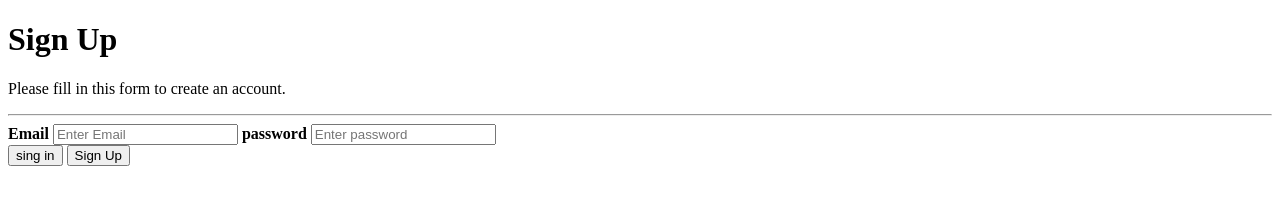
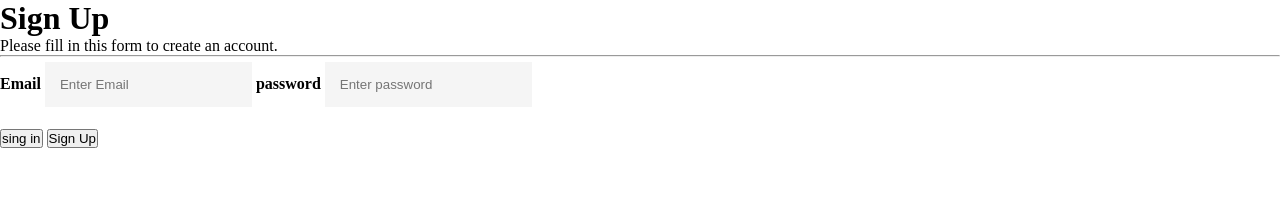
Before and after one commit to beast561/meet-up, a plain HTML site: page index.html in a window 1280 px wide. Drawn offline with Linux system fonts and the light colour scheme.

Commit message:
updation of css

```diff
--- /dev/null
+++ b/index.css
@@ -0,0 +1,16 @@
+*{
+    padding: 0;
+    margin: 0;
+}
+input[type=text], input[type=password]{
+    width: 100;
+    padding: 15px;
+    margin: 5px 0 22px 0;
+    display: inline-block;
+    border: none;
+    background-color:whitesmoke;
+}
+input[type=text]:focus,[type=password]:focus{
+    background-color:rgb(247, 227, 190);
+    outline-color: none;
+}
--- a/index.html
+++ b/index.html
@@ -4,6 +4,7 @@
     <meta charset="UTF-8">
     <meta name="viewport" content="width=device-width, initial-scale=1.0">
     <title>Document</title>
+    <link rel="stylesheet" href="index.css">
 </head>
 <body>
     <div class="container">
```
